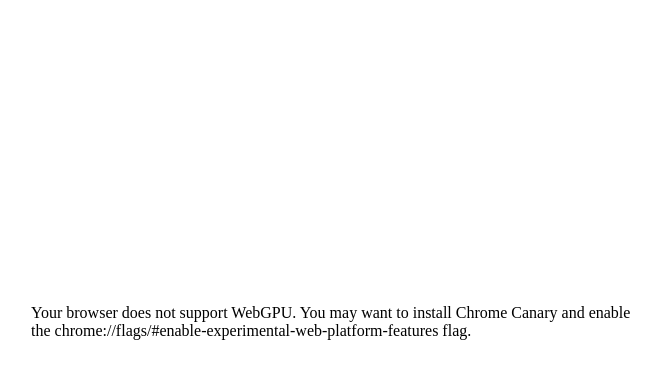
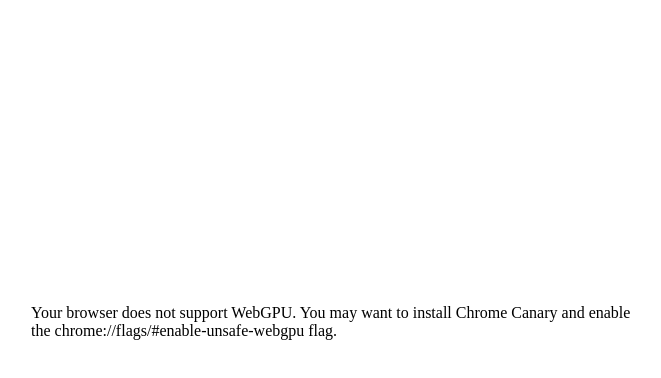
Before and after one commit to andreban/bomberjack-js, a website built with Parcel: page src/index.html in a window 1280 px wide. Shown: the part 48-426 px from the top of the page, without its empty margins (309-970 px from the left). Built offline with nearby package versions, Linux system fonts and the light colour scheme.

Commit message:
Fixes flag on error message

```diff
--- a/src/index.html
+++ b/src/index.html
@@ -40,7 +40,7 @@
     <canvas id="game-canvas" width="600" height="650"></canvas>
     <div id="webgpu-not-supported" class="hidden">
       Your browser does not support WebGPU. You may want to install Chrome Canary and enable the
-      chrome://flags/#enable-experimental-web-platform-features flag.
+      chrome://flags/#enable-unsafe-webgpu flag.
     </div>
   </body>
 </html>
```
Also changed, not shown: 1 other file.
